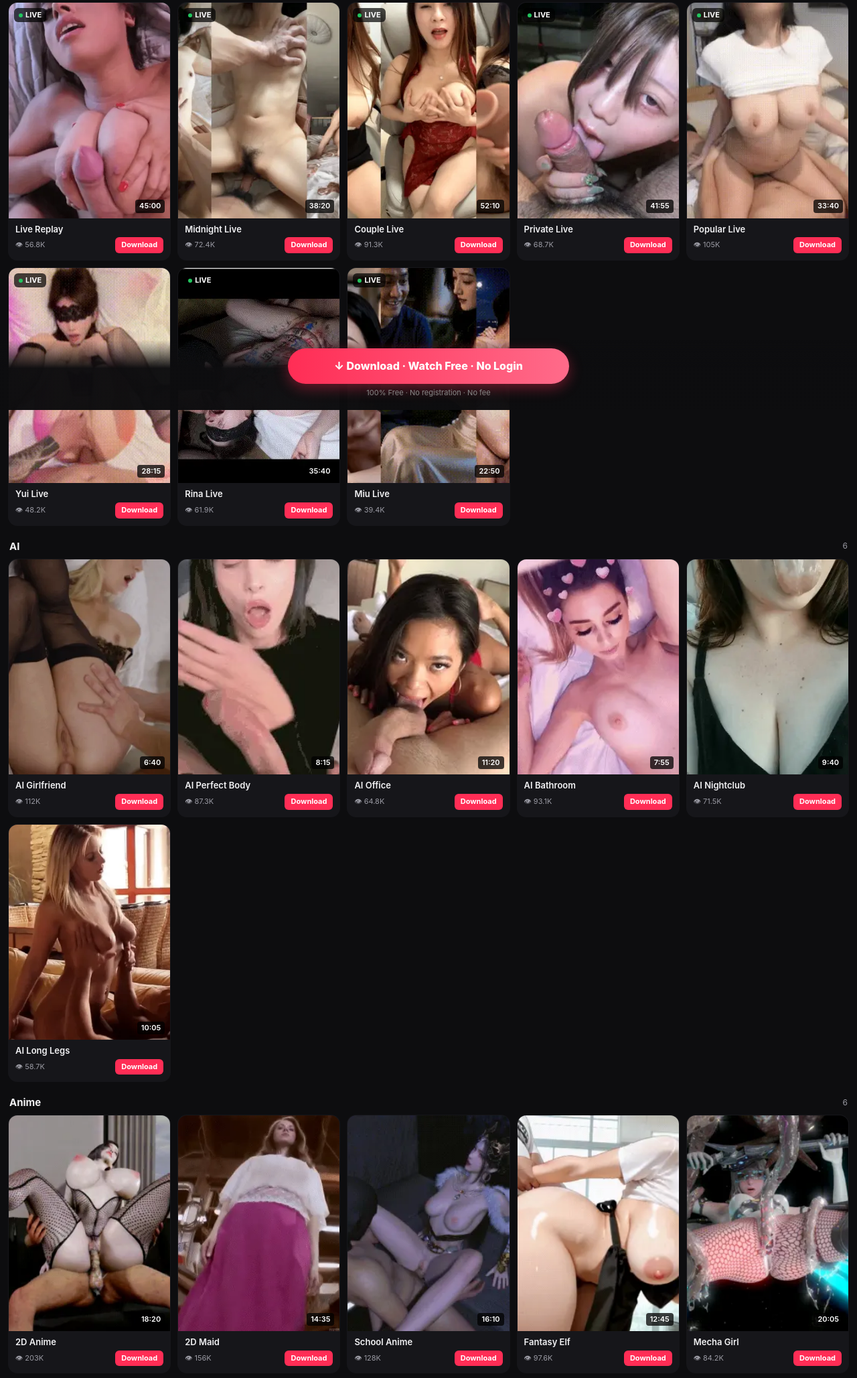
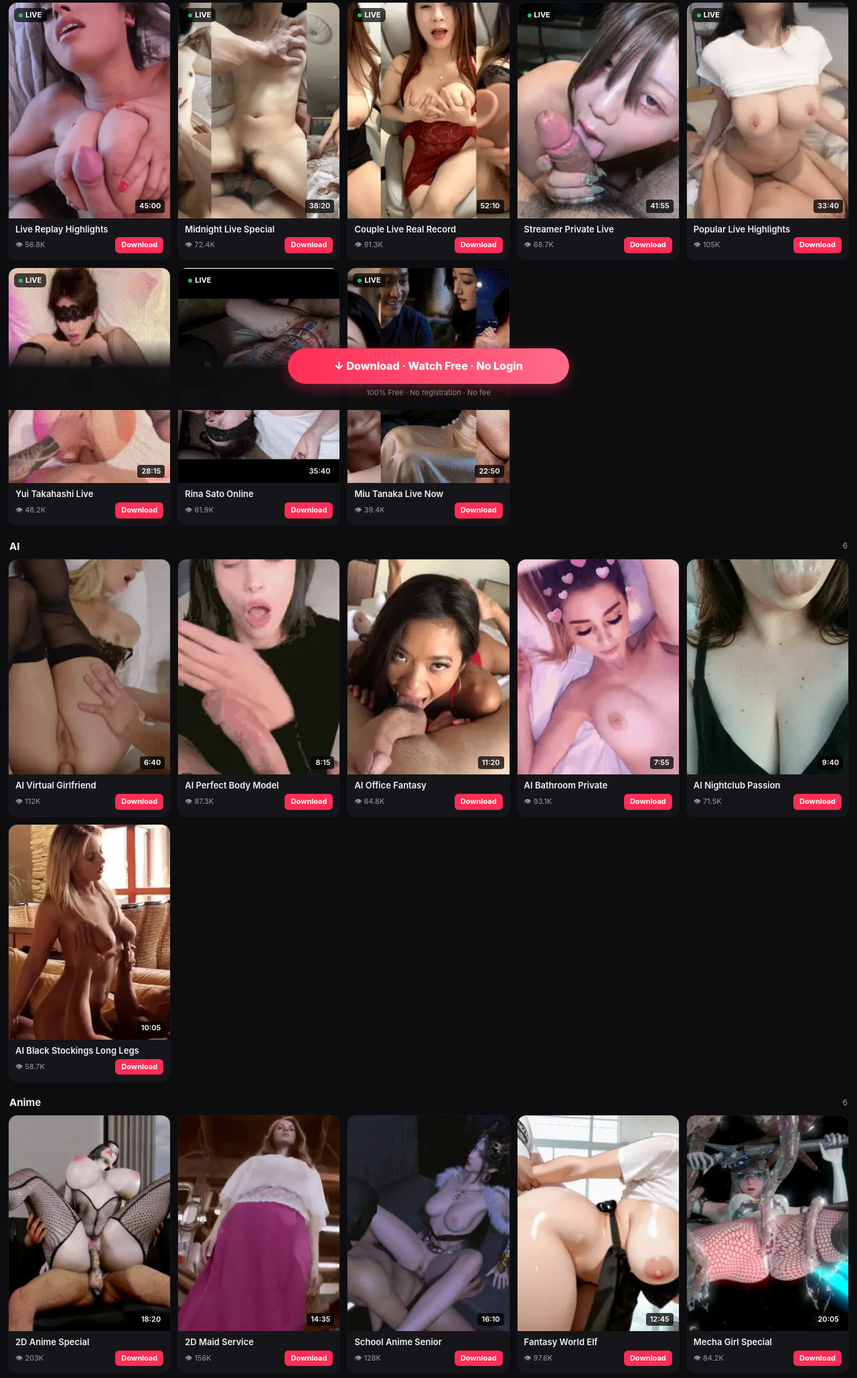
Before and after one commit to ditianli400-lang/www, a website: page index.html in a window 1280 px wide. Shown: the part 188-2245 px from the top of the page at 67% size. Drawn offline with Linux system fonts and the light colour scheme.

Commit message:
Update index.html

```diff
--- a/index.html
+++ b/index.html
@@ -416,44 +416,44 @@ const DOWNLOAD_API_BASE = "";   // ← 在这里填你的下载 API
 
 const VIDEO_LIBRARY = [
   // 直播
-  {id:"v015", category:"live", title:{"zh-CN":"直播回放精选","en":"Live Replay"}, cover:"v015.webp", duration:"45:00", views:"56.8K", live:true},
-  {id:"v024", category:"live", title:{"zh-CN":"午夜直播专场","en":"Midnight Live"}, cover:"v024.webp", duration:"38:20", views:"72.4K", live:true},
-  {id:"v025", category:"live", title:{"zh-CN":"情侣直播实录","en":"Couple Live"}, cover:"v025.webp", duration:"52:10", views:"91.3K", live:true},
-  {id:"v026", category:"live", title:{"zh-CN":"主播私房直播","en":"Private Live"}, cover:"v026.webp", duration:"41:55", views:"68.7K", live:true},
-  {id:"v027", category:"live", title:{"zh-CN":"热门直播精华","en":"Popular Live"}, cover:"v027.webp", duration:"33:40", views:"105K", live:true},
-  {id:"v028", category:"live", title:{"zh-CN":"Yui Takahashi 直播","en":"Yui Live"}, cover:"v028.webp", duration:"28:15", views:"48.2K", live:true},
-  {id:"v029", category:"live", title:{"zh-CN":"Rina Sato 在线","en":"Rina Live"}, cover:"v029.webp", duration:"35:40", views:"61.9K", live:true},
-  {id:"v030", category:"live", title:{"zh-CN":"Miu Tanaka 直播中","en":"Miu Live"}, cover:"v030.webp", duration:"22:50", views:"39.4K", live:true},
+  {id:"v015", category:"live", title:{"zh-CN":"直播回放精选","zh-TW":"直播回放精選","en":"Live Replay Highlights","ja":"ライブ再生ハイライト","ko":"라이브 다시보기"}, cover:"v015.webp", duration:"45:00", views:"56.8K", live:true},
+  {id:"v024", category:"live", title:{"zh-CN":"午夜直播专场","zh-TW":"午夜直播專場","en":"Midnight Live Special","ja":"深夜ライブ特集","ko":"심야 라이브 스페셜"}, cover:"v024.webp", duration:"38:20", views:"72.4K", live:true},
+  {id:"v025", category:"live", title:{"zh-CN":"情侣直播实录","zh-TW":"情侶直播實錄","en":"Couple Live Real Record","ja":"カップルライブ実録","ko":"커플 라이브 실록"}, cover:"v025.webp", duration:"52:10", views:"91.3K", live:true},
+  {id:"v026", category:"live", title:{"zh-CN":"主播私房直播","zh-TW":"主播私房直播","en":"Streamer Private Live","ja":"配信者プライベートライブ","ko":"스트리머 프라이빗 라이브"}, cover:"v026.webp", duration:"41:55", views:"68.7K", live:true},
+  {id:"v027", category:"live", title:{"zh-CN":"热门直播精华","zh-TW":"熱門直播精華","en":"Popular Live Highlights","ja":"人気ライブハイライト","ko":"인기 라이브 하이라이트"}, cover:"v027.webp", duration:"33:40", views:"105K", live:true},
+  {id:"v028", category:"live", title:{"zh-CN":"Yui Takahashi 直播","zh-TW":"Yui Takahashi 直播","en":"Yui Takahashi Live","ja":"Yui Takahashi ライブ","ko":"Yui Takahashi 라이브"}, cover:"v028.webp", duration:"28:15", views:"48.2K", live:true},
+  {id:"v029", category:"live", title:{"zh-CN":"Rina Sato 在线","zh-TW":"Rina Sato 在線","en":"Rina Sato Online","ja":"Rina Sato オンライン","ko":"Rina Sato 온라인"}, cover:"v029.webp", duration:"35:40", views:"61.9K", live:true},
+  {id:"v030", category:"live", title:{"zh-CN":"Miu Tanaka 直播中","zh-TW":"Miu Tanaka 直播中","en":"Miu Tanaka Live Now","ja":"Miu Tanaka ライブ配信中","ko":"Miu Tanaka 라이브 중"}, cover:"v030.webp", duration:"22:50", views:"39.4K", live:true},
 
   // AI
-  {id:"v013", category:"ai", title:{"zh-CN":"AI生成虚拟女友","en":"AI Girlfriend"}, cover:"v013.webp", duration:"6:40", views:"112K"},
-  {id:"v016", category:"ai", title:{"zh-CN":"AI完美身材模特","en":"AI Perfect Body"}, cover:"v016.webp", duration:"8:15", views:"87.3K"},
-  {id:"v017", category:"ai", title:{"zh-CN":"AI办公室幻想","en":"AI Office"}, cover:"v017.webp", duration:"11:20", views:"64.8K"},
-  {id:"v018", category:"ai", title:{"zh-CN":"AI浴室私密","en":"AI Bathroom"}, cover:"v018.webp", duration:"7:55", views:"93.1K"},
-  {id:"v019", category:"ai", title:{"zh-CN":"AI夜店激情","en":"AI Nightclub"}, cover:"v019.webp", duration:"9:40", views:"71.5K"},
-  {id:"v031", category:"ai", title:{"zh-CN":"AI 黑丝长腿","en":"AI Long Legs"}, cover:"v031.webp", duration:"10:05", views:"58.7K"},
+  {id:"v013", category:"ai", title:{"zh-CN":"AI生成虚拟女友","zh-TW":"AI生成虛擬女友","en":"AI Virtual Girlfriend","ja":"AI仮想彼女","ko":"AI 가상 여친"}, cover:"v013.webp", duration:"6:40", views:"112K"},
+  {id:"v016", category:"ai", title:{"zh-CN":"AI完美身材模特","zh-TW":"AI完美身材模特","en":"AI Perfect Body Model","ja":"AI完璧ボディモデル","ko":"AI 완벽한 몸매 모델"}, cover:"v016.webp", duration:"8:15", views:"87.3K"},
+  {id:"v017", category:"ai", title:{"zh-CN":"AI办公室幻想","zh-TW":"AI辦公室幻想","en":"AI Office Fantasy","ja":"AIオフィスファンタジー","ko":"AI 사무실 판타지"}, cover:"v017.webp", duration:"11:20", views:"64.8K"},
+  {id:"v018", category:"ai", title:{"zh-CN":"AI浴室私密","zh-TW":"AI浴室私密","en":"AI Bathroom Private","ja":"AIバスルームプライベート","ko":"AI 욕실 프라이빗"}, cover:"v018.webp", duration:"7:55", views:"93.1K"},
+  {id:"v019", category:"ai", title:{"zh-CN":"AI夜店激情","zh-TW":"AI夜店激情","en":"AI Nightclub Passion","ja":"AIナイトクラブ","ko":"AI 나이트클럽"}, cover:"v019.webp", duration:"9:40", views:"71.5K"},
+  {id:"v031", category:"ai", title:{"zh-CN":"AI 黑丝长腿","zh-TW":"AI 黑絲長腿","en":"AI Black Stockings Long Legs","ja":"AI黒ストッキング美脚","ko":"AI 검은 스타킹 롱레그"}, cover:"v031.webp", duration:"10:05", views:"58.7K"},
 
   // 动漫
-  {id:"v014", category:"anime", title:{"zh-CN":"二次元动漫特辑","en":"2D Anime"}, cover:"v014.webp", duration:"18:20", views:"203K"},
-  {id:"v020", category:"anime", title:{"zh-CN":"二次元女仆侍奉","en":"2D Maid"}, cover:"v020.webp", duration:"14:35", views:"156K"},
-  {id:"v021", category:"anime", title:{"zh-CN":"校园动漫学姐","en":"School Anime"}, cover:"v021.webp", duration:"16:10", views:"128K"},
-  {id:"v022", category:"anime", title:{"zh-CN":"幻想世界精灵","en":"Fantasy Elf"}, cover:"v022.webp", duration:"12:45", views:"97.6K"},
-  {id:"v023", category:"anime", title:{"zh-CN":"机甲少女特辑","en":"Mecha Girl"}, cover:"v023.webp", duration:"20:05", views:"84.2K"},
-  {id:"v032", category:"anime", title:{"zh-CN":"猫耳娘特辑","en":"Catgirl"}, cover:"v032.webp", duration:"15:30", views:"76.3K"},
+  {id:"v014", category:"anime", title:{"zh-CN":"二次元动漫特辑","zh-TW":"二次元動漫特輯","en":"2D Anime Special","ja":"二次元アニメ特集","ko":"2D 애니 스페셜"}, cover:"v014.webp", duration:"18:20", views:"203K"},
+  {id:"v020", category:"anime", title:{"zh-CN":"二次元女仆侍奉","zh-TW":"二次元女僕侍奉","en":"2D Maid Service","ja":"二次元メイド奉仕","ko":"2D 메이드 봉사"}, cover:"v020.webp", duration:"14:35", views:"156K"},
+  {id:"v021", category:"anime", title:{"zh-CN":"校园动漫学姐","zh-TW":"校園動漫學姐","en":"School Anime Senior","ja":"学園アニメ先輩","ko":"학원 애니 선배"}, cover:"v021.webp", duration:"16:10", views:"128K"},
+  {id:"v022", category:"anime", title:{"zh-CN":"幻想世界精灵","zh-TW":"幻想世界精靈","en":"Fantasy World Elf","ja":"ファンタジー世界エルフ","ko":"판타지 세계 엘프"}, cover:"v022.webp", duration:"12:45", views:"97.6K"},
+  {id:"v023", category:"anime", title:{"zh-CN":"机甲少女特辑","zh-TW":"機甲少女特輯","en":"Mecha Girl Special","ja":"メカ少女特集","ko":"메카 소녀 스페셜"}, cover:"v023.webp", duration:"20:05", views:"84.2K"},
+  {id:"v032", category:"anime", title:{"zh-CN":"猫耳娘特辑","zh-TW":"貓耳娘特輯","en":"Catgirl Special","ja":"猫耳娘特集","ko":"고양이귀 소녀 스페셜"}, cover:"v032.webp", duration:"15:30", views:"76.3K"},
 
-  // 其他
-  {id:"v001", category:"europe", title:{"zh-CN":"我和老板的妻子","en":"Boss Wife"}, cover:"v001.webp", duration:"10:51", views:"5.1K"},
-  {id:"v002", category:"homemade", title:{"zh-CN":"妻子总是饥渴难耐","en":"Horny Wife"}, cover:"v002.webp", duration:"7:15", views:"16.9K"},
-  {id:"v003", category:"asian", title:{"zh-CN":"从乳头到阴蒂","en":"Nipple to Clit"}, cover:"v003.webp", duration:"4:00", views:"18.2K"},
-  {id:"v004", category:"lesbian", title:{"zh-CN":"黑发姐妹花","en":"Brunette Lesbians"}, cover:"v004.webp", duration:"10:51", views:"8.3K"},
-  {id:"v005", category:"europe", title:{"zh-CN":"圣诞特别篇","en":"Xmas Special"}, cover:"v005.webp", duration:"11:17", views:"248K"},
-  {id:"v006", category:"threesome", title:{"zh-CN":"两个饥渴女孩3P","en":"Threesome"}, cover:"v006.webp", duration:"15:07", views:"19.1K"},
-  {id:"v007", category:"anal", title:{"zh-CN":"Sasha Paige 双插","en":"DP Action"}, cover:"v007.webp", duration:"38:03", views:"713K"},
-  {id:"v008", category:"longlegs", title:{"zh-CN":"红衣长腿金发","en":"Long Legs Blonde"}, cover:"v008.webp", duration:"12:40", views:"42.6K"},
-  {id:"v009", category:"asian", title:{"zh-CN":"日本无码成熟","en":"JP Mature"}, cover:"v009.webp", duration:"22:15", views:"89.3K"},
-  {id:"v010", category:"homemade", title:{"zh-CN":"业余情侣高潮","en":"Amateur Couple"}, cover:"v010.webp", duration:"9:28", views:"31.7K"},
-  {id:"v011", category:"europe", title:{"zh-CN":"老板妻子的秘密","en":"Boss Wife Secret"}, cover:"v011.webp", duration:"14:02", views:"67.4K"},
-  {id:"v012", category:"lesbian", title:{"zh-CN":"红色内衣女女","en":"Red Lingerie"}, cover:"v012.webp", duration:"8:55", views:"25.8K"}
+  // 其他分类
+  {id:"v001", category:"europe", title:{"zh-CN":"我和老板的妻子","zh-TW":"我和老闆的妻子","en":"I Fucked My Boss Wife","ja":"ボスの妻と","ko":"보스 아내와"}, cover:"v001.webp", duration:"10:51", views:"5.1K"},
+  {id:"v002", category:"homemade", title:{"zh-CN":"妻子总是饥渴难耐","zh-TW":"妻子總是飢渴難耐","en":"My Wife Always Has a Boner","ja":"妻はいつも興奮","ko":"아내는 항상 흥분"}, cover:"v002.webp", duration:"7:15", views:"16.9K"},
+  {id:"v003", category:"asian", title:{"zh-CN":"从乳头到阴蒂","zh-TW":"從乳頭到陰蒂","en":"Nipple Licking to Clit Licking","ja":"乳首からクリまで","ko":"젖꼭지부터 클리까지"}, cover:"v003.webp", duration:"4:00", views:"18.2K"},
+  {id:"v004", category:"lesbian", title:{"zh-CN":"黑发姐妹花","zh-TW":"黑髮姐妹花","en":"Brunette Lesbian Sisters","ja":"黒髪レズビアン","ko":"검은 머리 레즈비언"}, cover:"v004.webp", duration:"10:51", views:"8.3K"},
+  {id:"v005", category:"europe", title:{"zh-CN":"圣诞特别篇","zh-TW":"聖誕特別篇","en":"Xmas Special","ja":"クリスマス特別","ko":"크리스마스 스페셜"}, cover:"v005.webp", duration:"11:17", views:"248K"},
+  {id:"v006", category:"threesome", title:{"zh-CN":"两个饥渴女孩3P","zh-TW":"兩個飢渴女孩3P","en":"Two Horny Girls Threesome","ja":"二人の興奮した女の子3P","ko":"두 명의 흥분한 소녀 쓰리섬"}, cover:"v006.webp", duration:"15:07", views:"19.1K"},
+  {id:"v007", category:"anal", title:{"zh-CN":"Sasha Paige 双插","zh-TW":"Sasha Paige 雙插","en":"Sasha Paige DP Action","ja":"サシャ・ペイジ DP","ko":"사샤 페이지 DP"}, cover:"v007.webp", duration:"38:03", views:"713K"},
+  {id:"v008", category:"longlegs", title:{"zh-CN":"红衣长腿金发","zh-TW":"紅衣長腿金髮","en":"Long Legs Blonde in Red","ja":"赤いロングレッグ金髪","ko":"빨간 롱레그 금발"}, cover:"v008.webp", duration:"12:40", views:"42.6K"},
+  {id:"v009", category:"asian", title:{"zh-CN":"日本无码成熟","zh-TW":"日本無碼成熟","en":"Japanese Uncensored Mature","ja":"日本無修正熟女","ko":"일본 무수정 숙녀"}, cover:"v009.webp", duration:"22:15", views:"89.3K"},
+  {id:"v010", category:"homemade", title:{"zh-CN":"业余情侣高潮","zh-TW":"業餘情侶高潮","en":"Amateur Couple Real Orgasm","ja":"素人カップル本気イキ","ko":"아마추어 커플 진짜 오르가즘"}, cover:"v010.webp", duration:"9:28", views:"31.7K"},
+  {id:"v011", category:"europe", title:{"zh-CN":"老板妻子的秘密","zh-TW":"老闆妻子的秘密","en":"Boss Wife Afternoon Secret","ja":"ボスの妻の秘密","ko":"보스 아내의 비밀"}, cover:"v011.webp", duration:"14:02", views:"67.4K"},
+  {id:"v012", category:"lesbian", title:{"zh-CN":"红色内衣女女","zh-TW":"紅色內衣女女","en":"Red Lingerie Girl on Girl","ja":"赤いランジェリーレズ","ko":"빨간 란제리 레즈"}, cover:"v012.webp", duration:"8:55", views:"25.8K"}
 ];
 const I18N = {
   "zh-CN": { all:"全部", live:"直播", ai:"AI视频", anime:"动漫", europe:"欧美", asian:"亚洲", homemade:"自制", lesbian:"女同", threesome:"3P", anal:"肛门", longlegs:"长腿", search:"搜索标题...", empty:"没有找到视频", dl:"下载", big:"↓ 下载立即免费观看 · 免登录", tip:"100% 免费 · 无需注册 · 无月费", online:"在线 ", center:"下载中心" },
```
